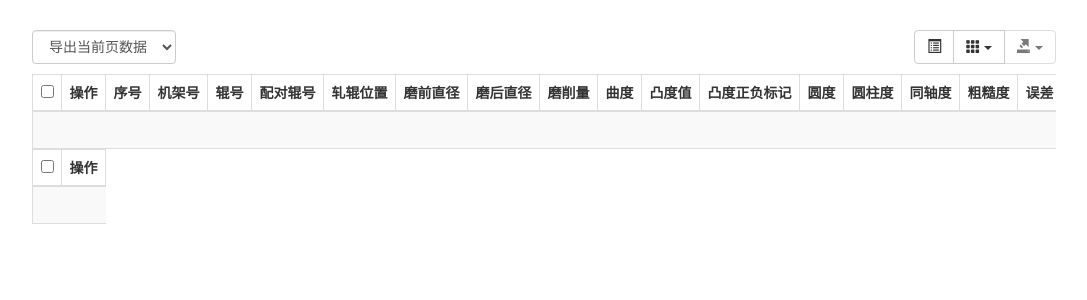
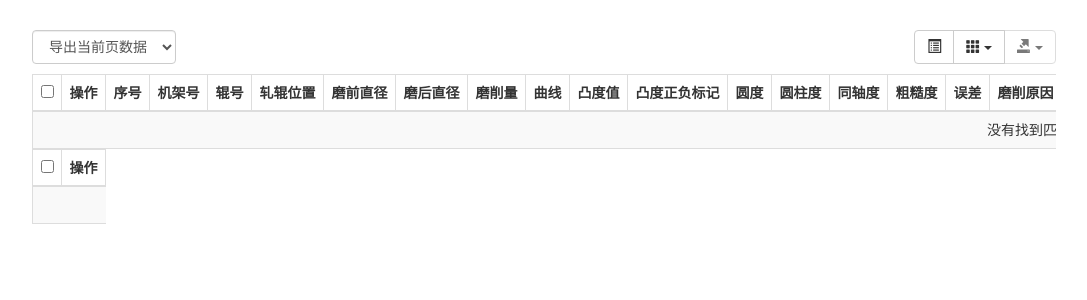
Before and after one commit to Jeck-Liu-Create/FlaskServer, a Flask app: page / in a window 1280 px wide. Shown: the part 102-402 px from the top of the page, without its empty margins (96-1183 px from the left). Run offline with Flask 2, Linux system fonts and the light colour scheme; data that the repository does not hold is empty; some libraries are stand-ins or nearby versions.

Commit message:
修改前端BUG

```diff
--- a/templates/from.html
+++ b/templates/from.html
@@ -1,7 +1,8 @@
 <!doctype html>
 <html lang="en">
 <head>
-    <meta name="viewport" content="width=device-width" />
+    <meta charset="UTF-8">
+<!--    <meta name="viewport" content="width=device-width" />-->
     <title>磨床数据采集发送系统</title>
 <!--    @*1、Jquery组件引用*@-->
     <script src="../static/js/jquery-3.5.1.min.js"></script>
@@ -83,7 +84,7 @@
                         </div>
                     </div>
                     <div class="form-group">
-                        <label for="modal_c_crown_value" class="col-sm-2 control-label">凸度直</label>
+                        <label for="modal_c_crown_value" class="col-sm-2 control-label">凸度值</label>
                         <div class="col-sm-3">
                             <input type="text" class="form-control"  id="modal_c_crown_value" value="0000">
                         </div>
@@ -365,7 +366,7 @@
         fixedColumns: true,
         fixedNumber: 2,
         pagination: true, //前端处理分页
-        singleSelect: false,//是否只能单选
+        singleSelect: false, //是否只能单选
         cache: true, //是否使用缓存，默认为true，所以一般情况下需要设置一下这个属性（*）
         pageNumber: 1, //初始化加载第10页，默认第一页
         pageSize: 10, //每页的记录行数（*）
@@ -383,6 +384,10 @@
         showExport: true, //导出按钮
         exportDataType: "selected", //导出表格方式（默认basic：只导出当前页的表格数据；all：导出所有数据；selected：导出选中的数据）
         exportTypes: ['json', 'xml', 'csv', 'txt', 'sql', 'excel'], //导出文件类型
+        exportOptions: {
+            // 导出数据去除第一列出现"on"
+            ignoreColumn: [0,1,28,32,33,34]
+        },
 		columns: [{
             //#0 选择
                 checkbox: true,
@@ -409,11 +414,6 @@
                 title: '辊号',
                 align: 'center'
             }, {
-            //#5 配对轧辊号
-                field: 'c_pairing_roll',
-                title: '配对辊号',
-                align: 'center'
-            }, {
             //#6 轧辊位置
                 field: 'c_roll_position',
                 title: '轧辊位置',
@@ -435,9 +435,9 @@
                 align: 'center',
                 visible: true,
             }, {
-            //#10 曲度
+            //#10 曲线
                 field: 'c_curve',
-                title: '曲度',
+                title: '曲线',
                 align: 'center',
             }, {
             //#11 凸度值 c_crown_value
@@ -484,6 +484,11 @@
                 field: 'c_result_detection',
                 title: '探伤结果',
                 align: 'center',
+            }, {
+            //#5 配对轧辊号
+                field: 'c_pairing_roll',
+                title: '配对辊号',
+                align: 'center'
             }, {
             //#21 日期
                 field: 'c_date',
@@ -535,6 +540,7 @@
                 field: 'c_grinding_machine',
                 title: '磨床',
                 align: 'center',
+                visible: false
             }, {
             //#31 锥形顶端直径
                 field: 'c_top_diameter',
@@ -546,7 +552,7 @@
                 title: '锥形底端直径',
                 align: 'center',
             }, {
-            //#33 c_actual_convexity
+            //#33 实际凸度 c_actual_convexity
                 field: 'c_actual_convexity',
                 title: '实际凸度',
                 align: 'center',
@@ -555,11 +561,13 @@
                 field: 'c_shift',
                 title: '班次',
                 align: 'center',
+                visible: false
             }, {
             //#35 程序号c_program_number
                 field: 'c_shift',
                 title: '程序号',
                 align: 'center',
+                visible: false
             }, {
             //#36
                 field: 'c_id',
```
